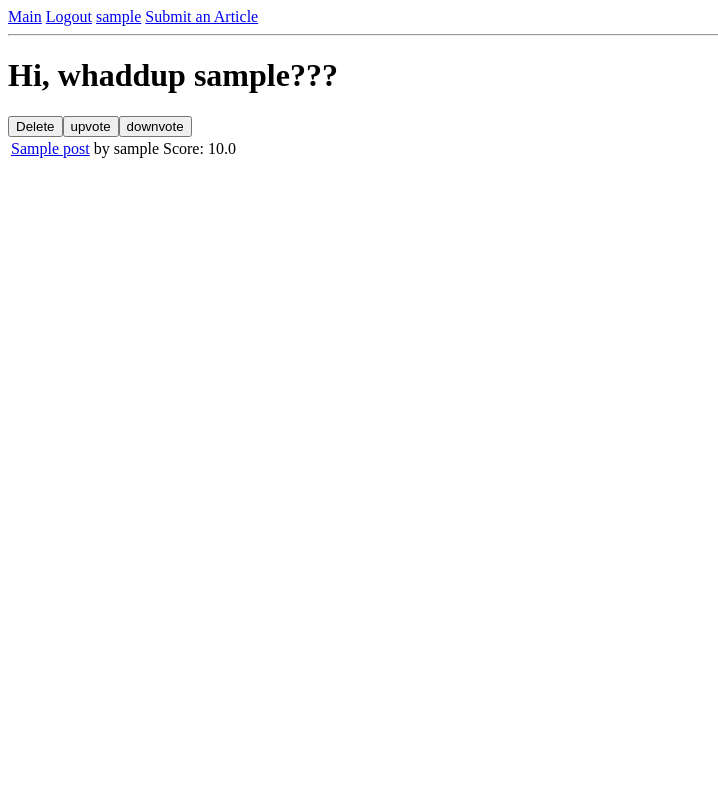
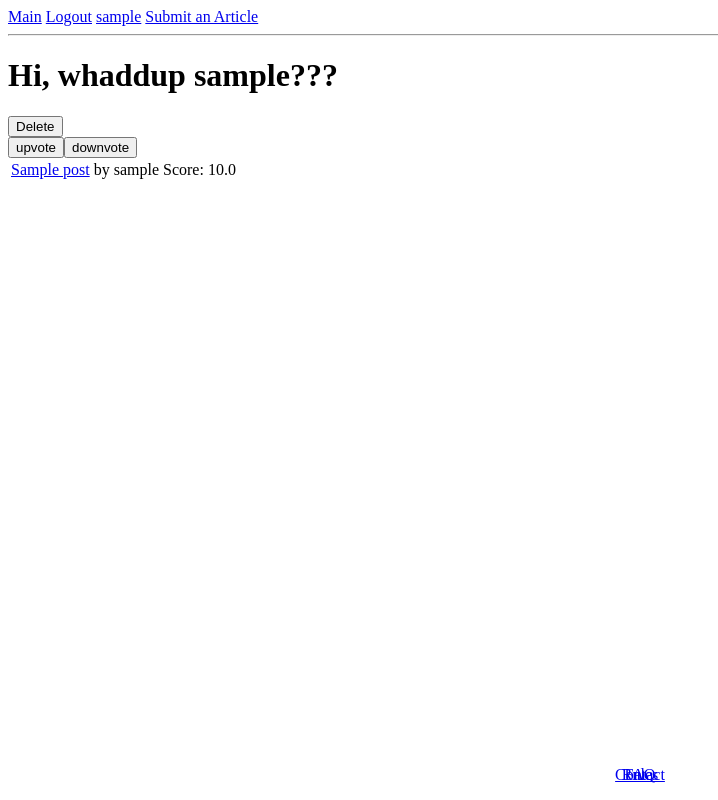
Before and after one commit to ModoUnreal/dopenet, a Flask app: page / in a window 1280 px wide. Shown: the whole page, without its empty margins (0-718 px from the left). Run offline with Flask 2, Linux system fonts and the light colour scheme; a user stored in the database is signed in; tables that the repository leaves empty hold one stand-in row (values such as "Sample post").

Commit message:
Made footer, css doesnt work

```diff
--- a/app/static/base.css
+++ b/app/static/base.css
@@ -1,3 +1,18 @@
-.post p {
+td.post {
+    color: red;
     font-family: arial, sans-serif;
 }
+
+div.submit {
+    display: inline-block;
+    bottom: -3em;
+}
+
+.footer a{
+    position: absolute;
+    right: 0;
+    bottom: 0;
+    left: 0;
+    padding: 1rem;
+    text-align: center;
+}
--- a/app/templates/_post.html
+++ b/app/templates/_post.html
@@ -1,14 +1,20 @@
-<table class="post">
+<div id="post-container">
+
+    <table>
+
         <tr valign="top">
+
             <td><a href="{{ url_for('item', post_id=post.id) }}">{{ post.title }}</a> by {{ post.author.username }}</td>
             <td>Score: {{ post.score }}</td>
 
             {% if current_user.username == post.author.username %}
+            <div class="post-delete">
                 <form action="{{ url_for('delete_post', post_id=post.id) }}" method=post>
                     <input type="submit" value="Delete">
                 </form>
+            </div>
+            {% endif %}
 
-        {% endif %}
             <form action="{{ url_for('vote', post_id=post.id) }}" method=post>
                 <input type="submit" name="upvote" value="upvote">
                 <input type="submit" name="downvote" value="downvote">
@@ -17,3 +23,4 @@
         </tr>
 
     </table>
+</div>
--- a/app/templates/base.html
+++ b/app/templates/base.html
@@ -6,7 +6,7 @@
     {% else %}
     <title>Welcome to Dopenet!!!</title>
     {% endif %}
-    <link rel="stylesheet" href="{{ url_for('static', filename='base.css') }}">
+    <link rel="stylesheet" type="text/css"href="{{ url_for('static', filename='base.css') }}">
 </head>
 <body>
     <div>
@@ -31,5 +31,11 @@
     {% endif %}
     {% endwith %}
     {% block content %}{% endblock %}
+
+    <div class=footer>
+        <a href="faq.html">FAQ</a>
+        <a href="contact.html">Contact</a>
+        <a href="rules.html">Rules</a>
+    </div>
 </body>
 </html>
--- /dev/null
+++ b/app/templates/faq.html
@@ -0,0 +1,6 @@
+{% extends "base.html" %}
+{% block content %}
+    <h1>Frequenty Asked Questions:</h1>
+    <h2>Write an FAQ here ples:</h2>
+    <p>So here is some yabber about how the site works.....</p>
+{% endblock %}
```
Also changed, not shown: app/templates/contact.html (added, +9 -0 lines). Lines whose indentation alone changed are shown as unchanged.
